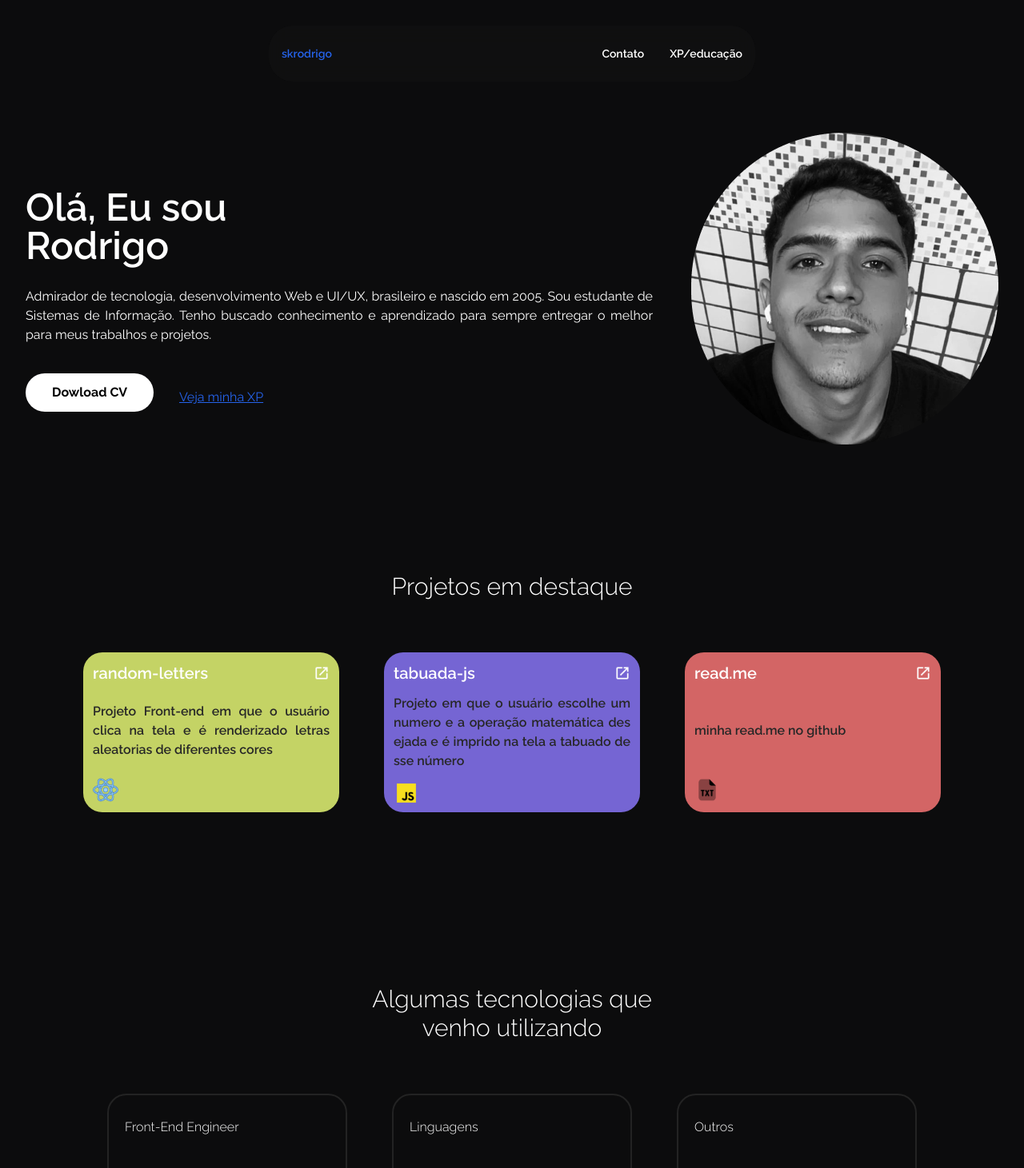
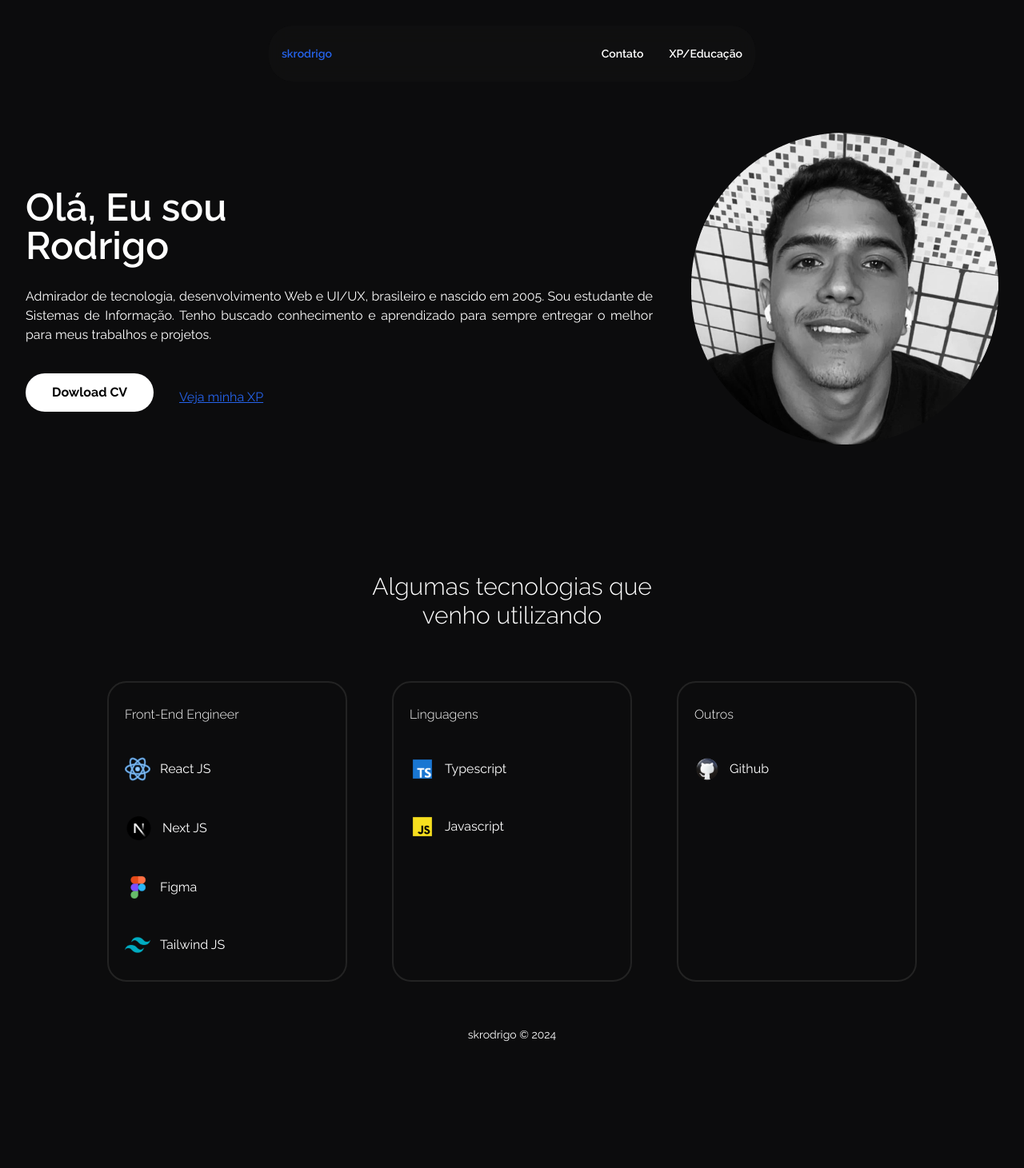
Before and after one commit to skrodrigo/skrodrigo.vercel.app, a Next.js app: page / in a window 1280 px wide. Shown: the top 1461 px of the page at 80% size. After the commit the page ends 1316 px from the top, so only its background shows below. Built offline with nearby package versions, Linux system fonts and the light colour scheme.

Commit message:
create: adjust pages

```diff
--- /dev/null
+++ b/src/app/components/footer/footer.tsx
@@ -0,0 +1,9 @@
+export default function(){
+    return (
+        <>
+        <footer className="flex items-center justify-center mb-3 mt-auto">
+          <span className="font-normal text-sm">skrodrigo © 2024</span>
+        </footer>
+        </>
+    )
+}
--- a/src/app/contatos/page.tsx
+++ b/src/app/contatos/page.tsx
@@ -1,4 +1,5 @@
 import Link from 'next/link'
+import Footer from '../components/footer/footer'
 
 const page = () => {
   return (
@@ -16,7 +17,7 @@ const page = () => {
                   <Link href='/contatos' className='text-[#2563EB] '>Contato</Link>
                 </li>
                 <li>
-                  <Link href='/xp'>XP/educação</Link>
+                  <Link href='/xp'>XP/Educação</Link>
                 </li>
               </ul>
             </div>
@@ -25,7 +26,7 @@ const page = () => {
       </div>
 
       <div className='flex flex-col items-center justify-center mt-12 space-y-8'>
-        <span className='text-6xl font-semibold'>Contatos</span>
+        <span className='text-5xl font-semibold md:text-6xl'>Contatos</span>
         <p className='text-center'>Se sinta avontade para entrar em <b>contato</b> comigo, estou disponivel em <br />
           todas as redes <b>socias</b>.  </p>
         <button className="bg-white text-black rounded-3xl text-xs font-bold px-6 py-3 w-[120px] h-[40px] lg:w-40 lg:h-12 lg:text-base">
@@ -33,7 +34,7 @@ const page = () => {
         </button>
       </div>
 
-      <div className='md:flex md:flex-col lg:grid lg:grid-cols-2 justify-center items-center w-[320px] lg:w-[760px] mt-16 mx-auto'>
+      <div className='md:flex md:flex-col lg:grid lg:grid-cols-2 justify-center items-center w-[320px] md:w-[760px] mt-16 mx-auto'>
 
         <div className="flex flex-col items-center justify-center border-2 mb-14 border-[#232323] rounded-3xl w-[320px] px-3 py-3 space-y-2 font-semibold ">
         <span>Email</span>
@@ -57,9 +58,7 @@ const page = () => {
 
       </div>
 
-      <footer className="flex items-center justify-center mb-3 mt-auto">
-        <span className="font-normal text-sm">skrodrigo © 2024</span>
-      </footer>
+      <Footer />
     </div>
     </>
   )
--- a/src/app/page.tsx
+++ b/src/app/page.tsx
@@ -1,4 +1,5 @@
 import Link from "next/link";
+import Footer from "./components/footer/footer";
 
 export default function Home() {
   return (
@@ -16,7 +17,7 @@ export default function Home() {
                   <Link href='/contatos'>Contato</Link>
                 </li>
                 <li>
-                  <Link href='/xp'>XP/educação</Link>
+                  <Link href='/xp'>XP/Educação</Link>
                 </li>
               </ul>
             </div>
@@ -42,60 +43,6 @@ export default function Home() {
                 Veja minha XP
             </Link>
           </div>
-        </div>
-      </section>
-    </div>
-
-    <div className="flex justify-center items-center mx-auto ">
-      <section className="flex flex-col items-center text-center mt-24 lg:mt-40">
-        <span className="text-xl lg:text-3xl  font-light mb-16">Projetos em destaque</span>
-        <div className="lg:flex xl:space-x-14 lg:space-x-4">
-
-          <div className="bg-[#C4D365] px-3 py-3 w-[320px] h-[200px] mb-14 flex flex-col space-y-3 justify-between rounded-3xl">
-
-            <div className="flex justify-between items-center">
-              <span className="text-xl font-semibold">random-letters</span>
-              <Link href='/'>
-              <img src="./../../icons/Link.svg" alt=""/>
-              </Link>
-            </div>
-
-            <p className="text-[#272727] font-semibold text-justify">Projeto Front-end em que o usuário
-              clica na tela e é renderizado letras
-              aleatorias de diferentes cores</p>
-            <img src="./../../icons/React.svg" alt="" width={32} height={32} className="mt-auto" />
-
-          </div>
-
-          <div className="bg-[#7565D3] px-3 py-3 w-[320px] h-[200px] mb-14 flex flex-col space-y-3 justify-between rounded-3xl">
-
-            <div className="flex justify-between items-center">
-              <span className="text-xl font-semibold">tabuada-js</span>
-              <Link href='/'>
-              <img src="./../../icons/Link.svg" alt="" />
-              </Link>
-            </div>
-
-            <p className="text-[#272727] font-semibold text-justify">Projeto em que o usuário escolhe
-            um numero e a operação matemática
-            des ejada e é imprido na tela a
-            tabuado de sse número</p>
-            <img src="./../../icons/JavaScript.svg" width={32} height={32} alt="" />
-
-          </div>
-
-          <div className="bg-[#D36565] px-3 py-3 w-[320px] h-[200px] mb-14 flex flex-col space-y-3  justify-between rounded-3xl">
-
-            <div className="flex justify-between items-center">
-              <span className="text-xl font-semibold">read.me</span>
-              <Link href='/'>
-              <img src="./../../icons/Link.svg" alt="" />
-              </Link>
-            </div>
-            <p className="text-[#272727] font-semibold text-justify">minha read.me no github</p>
-            <img src="./../../icons/TXT.svg" alt="" width={32} height={32} className="" />
-          </div>
-
         </div>
       </section>
     </div>
@@ -161,9 +108,7 @@ export default function Home() {
   </section>
     </div>
 
-    <footer className="flex flex-col items-center justify-center mb-3">
-      <span className="font-normal text-sm">skrodrigo © 2024</span>
-    </footer>
+    <Footer />
 
   </>
 
--- a/src/app/xp/page.tsx
+++ b/src/app/xp/page.tsx
@@ -1,9 +1,11 @@
 import Link from 'next/link'
+import Footer from '../components/footer/footer'
 
 const page = () => {
   return (
     <>
-        <div className="md:mt-8 sticky top-2 z-20">
+    <div className='min-h-screen flex flex-col'>
+      <div className="md:mt-8 sticky top-2 z-20">
         <header className='m-auto w-[300px] md:w-[608px] h-[70px] rounded-[30px] bg-[#131313] backdrop-blur-md bg-opacity-60'>
           <div className='flex md:justify-between justify-center items-center w-full h-full space-x-4'>
             <div className='flex items-center font-semibold text-sm md:ml-4 md:mr-4'>
@@ -15,23 +17,41 @@ const page = () => {
                   <Link href='/contatos'>Contato</Link>
                 </li>
                 <li>
-                  <Link href='/xp' className='text-[#2563EB] '>XP/educação</Link>
+                  <Link href='/xp' className='text-[#2563EB] '>XP/Educação</Link>
                 </li>
               </ul>
             </div>
           </div>
         </header>
+      </div>
+
+      <div className='flex flex-col items-center justify-center mt-12 space-y-8'>
+        <span className='text-5xl font-semibold md:text-6xl'>Educação</span>
+        <p className='text-center'>Obtenha <b>informações</b> sobre minhas formações e <b>experiencias</b><br />
+        como <b>desenvolvedor</b>.
+        </p>
+      </div>
+
+      <div className='flex flex-col justify-center items-center  mt-16 mx-auto'>
+
+        <div className="flex flex-col items-start justify-start border-2 mb-14 border-[#232323] rounded-3xl
+        w-[320px] md:w-[600px] lg:w-[900px] xl:w-[1216px] px-7 py-4 space-y-2 font-semibold ">
+        <span>Eeep Anop</span>
+        <span className='text-[#2563EB]'>Tecnico Em Informatica</span>
+        <span className='text-[#6F6F6F] font-medium'>Jan 2020 - Dez 2022</span>
+        </div>
+
+        <div className="flex flex-col items-start justify-start border-2 mb-14 border-[#232323] rounded-3xl
+        w-[320px] md:w-[600px] lg:w-[900px] xl:w-[1216px] px-7 py-4 space-y-2 font-semibold ">
+        <span>Uninassau</span>
+        <span className='text-[#2563EB]'>Bacharel em Sistemas de Informação</span>
+        <span className='text-[#6F6F6F] font-medium'>Jan 2023 - Jan 2026</span>
+        </div>
+
+      </div>
+
+      <Footer />
     </div>
-
-<br /><br /><br /><br /><br /><br /><br /><br /><br /><br /><br /><br /><br /><br /><br /><br /><br /><br />
-<br /><br /><br /><br /><br /><br /><br /><br /><br /><br /><br /><br /><br /><br /><br /><br /><br /><br />
-<br /><br /><br /><br /><br /><br /><br /><br /><br /><br /><br /><br /><br /><br /><br /><br /><br /><br />
-<br /><br /><br /><br /><br /><br /><br /><br /><br /><br /><br /><br /><br /><br /><br /><br /><br /><br />
-<br /><br /><br /><br /><br /><br /><br /><br /><br /><br /><br /><br /><br /><br /><br /><br /><br /><br />
-<br /><br /><br /><br /><br /><br /><br /><br /><br /><br /><br /><br /><br /><br /><br /><br /><br /><br />
-<br /><br /><br /><br /><br /><br /><br /><br /><br /><br /><br /><br /><br /><br /><br /><br /><br /><br />
-<br /><br /><br /><br /><br /><br /><br /><br /><br /><br /><br /><br /><br /><br /><br /><br /><br /><br />
-
     </>
   )
 }
```
